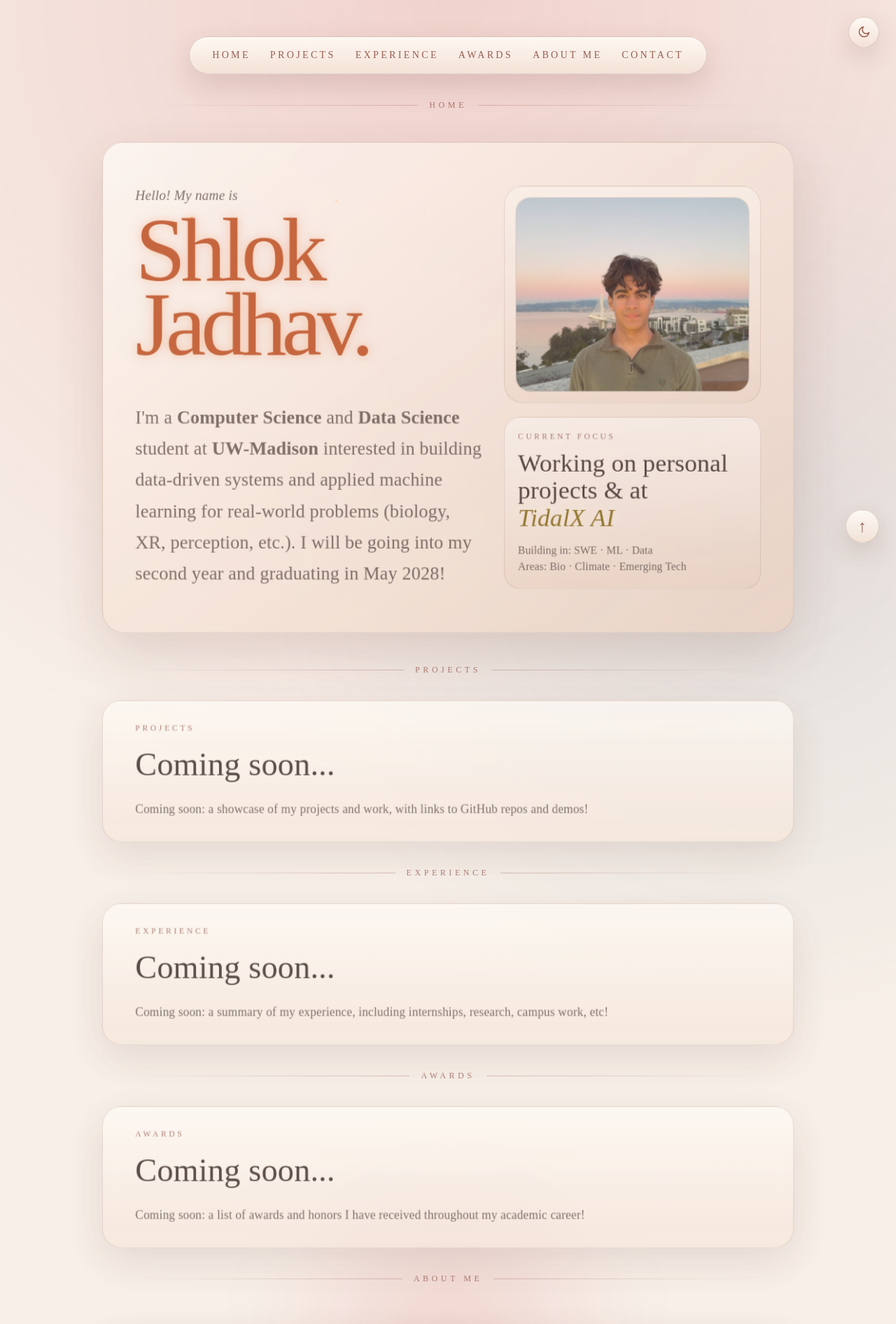
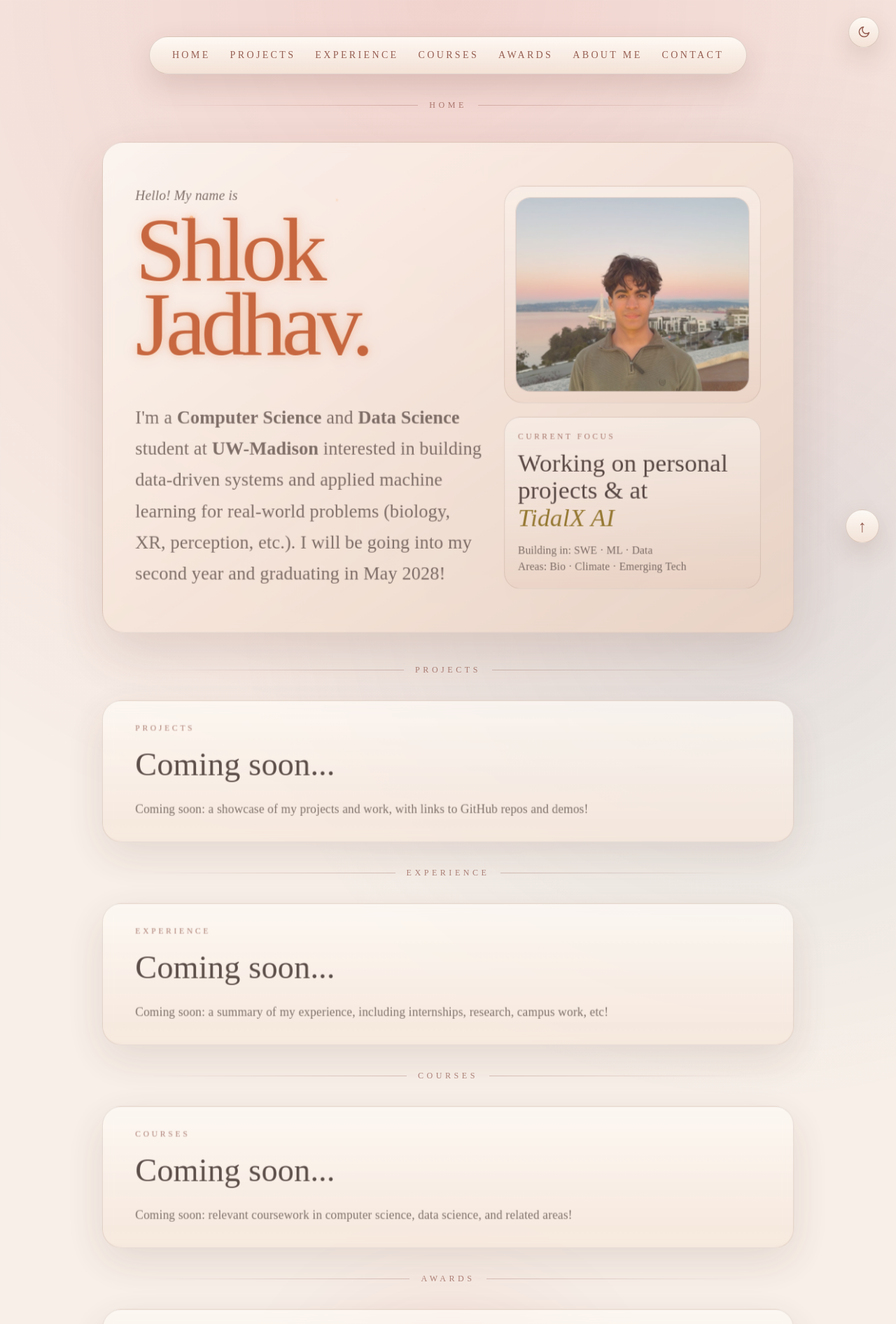
Before and after one commit to shlokrj/shlok.fyi, a Next.js app: page / in a window 1280 px wide. Shown: the top 1892 px of the page at 70% size. Built offline with nearby package versions, Linux system fonts and the light colour scheme.

Commit message:
added courses and other ui changes

```diff
--- a/app/globals.css
+++ b/app/globals.css
@@ -34,6 +34,11 @@
   --album-accent: #e36d2f;
   --shadow: rgba(26, 10, 5, 0.3);
   --shadow-strong: rgba(26, 10, 5, 0.45);
+  --section-hover-border: rgba(255, 161, 104, 0.46);
+  --section-hover-glow:
+    0 24px 70px rgba(26, 10, 5, 0.42),
+    0 0 34px rgba(235, 96, 45, 0.22),
+    inset 0 1px 0 rgba(255, 220, 205, 0.14);
   --nav-hover: #ffffff;
   --divider-line: rgba(255, 188, 160, 0.34);
   --divider-text: rgba(255, 188, 160, 0.58);
@@ -73,6 +78,11 @@
   --album-accent: #b94a20;
   --shadow: rgba(98, 57, 42, 0.16);
   --shadow-strong: rgba(98, 57, 42, 0.2);
+  --section-hover-border: rgba(191, 92, 48, 0.36);
+  --section-hover-glow:
+    0 22px 60px rgba(98, 57, 42, 0.2),
+    0 0 32px rgba(207, 104, 55, 0.18),
+    inset 0 1px 0 rgba(255, 255, 255, 0.58);
   --nav-hover: #7d211b;
   --divider-line: rgba(118, 48, 35, 0.24);
   --divider-text: rgba(118, 48, 35, 0.56);
@@ -516,7 +526,9 @@ html[data-theme="light"] .theme-toggle__moon {
   transform-origin: center center;
   transition:
     opacity 280ms ease,
-    transform 420ms cubic-bezier(0.2, 0.8, 0.2, 1);
+    transform 420ms cubic-bezier(0.2, 0.8, 0.2, 1),
+    border-color 240ms ease,
+    box-shadow 280ms ease;
   will-change: transform;
 }
 
@@ -528,6 +540,14 @@ html[data-theme="light"] .theme-toggle__moon {
 .scroll-lens-section.scroll-lens-resting {
   opacity: 0.78;
   transform: scale(0.965);
+}
+
+@media (hover: hover) {
+  .scroll-lens-section:hover {
+    opacity: 1;
+    border-color: var(--section-hover-border);
+    box-shadow: var(--section-hover-glow);
+  }
 }
 
 @media (prefers-reduced-motion: reduce) {
--- a/app/layout.tsx
+++ b/app/layout.tsx
@@ -1,4 +1,5 @@
 import type { Metadata } from "next";
+import Script from "next/script";
 import { Analytics } from "@vercel/analytics/next";
 import "./globals.css";
 
@@ -7,14 +8,30 @@ export const metadata: Metadata = {
   description: "A portfolio for Shlok Jadhav.",
 };
 
+const themeScript = `
+  (() => {
+    try {
+      const savedTheme = localStorage.getItem("theme");
+      const theme = savedTheme === "dark" || savedTheme === "light" ? savedTheme : "light";
+      document.documentElement.dataset.theme = theme;
+      document.documentElement.style.colorScheme = theme;
+    } catch {
+      document.documentElement.style.colorScheme = "light";
+    }
+  })();
+`;
+
 export default function RootLayout({
   children,
 }: Readonly<{
   children: React.ReactNode;
 }>) {
   return (
-    <html lang="en" className="h-full" suppressHydrationWarning>
+    <html lang="en" className="h-full" data-theme="light" suppressHydrationWarning>
       <body className="min-h-full flex flex-col">
+        <Script id="theme-init" strategy="beforeInteractive">
+          {themeScript}
+        </Script>
         {children}
         <Analytics />
       </body>
--- a/app/page.tsx
+++ b/app/page.tsx
@@ -9,6 +9,7 @@ const navItems = [
   { href: "home", label: "Home" },
   { href: "projects", label: "Projects" },
   { href: "experience", label: "Experience" },
+  { href: "courses", label: "Courses" },
   { href: "awards", label: "Awards" },
   { href: "about-me", label: "About Me" },
   { href: "contact", label: "Contact" },
@@ -129,13 +130,10 @@ function MoonIcon() {
 
 function getPreferredTheme(): Theme {
   const savedTheme = globalThis.localStorage.getItem("theme");
-  const systemTheme = globalThis.matchMedia("(prefers-color-scheme: light)").matches
-    ? "light"
-    : "dark";
 
   return savedTheme === "light" || savedTheme === "dark"
     ? savedTheme
-    : systemTheme;
+    : "light";
 }
 
 function applyTheme(theme: Theme) {
@@ -337,6 +335,23 @@ export default function Home() {
           </p>
         </section>
 
+        <SectionDivider label="Courses" />
+
+        <section
+          id="courses"
+          className="theme-panel scroll-lens-section scroll-mt-24 w-full rounded-[1.75rem] border px-8 py-8 backdrop-blur sm:px-12"
+        >
+          <p className="eyebrow text-xs uppercase tracking-[0.32em]">
+            Courses
+          </p>
+          <h2 className="theme-heading mt-4 text-4xl leading-tight sm:text-5xl">
+            Coming soon...
+          </h2>
+          <p className="theme-muted mt-5 max-w-3xl text-lg leading-8">
+            Coming soon: relevant coursework in computer science, data science, and related areas!
+          </p>
+        </section>
+
         <SectionDivider label="Awards" />
 
         <section
```
